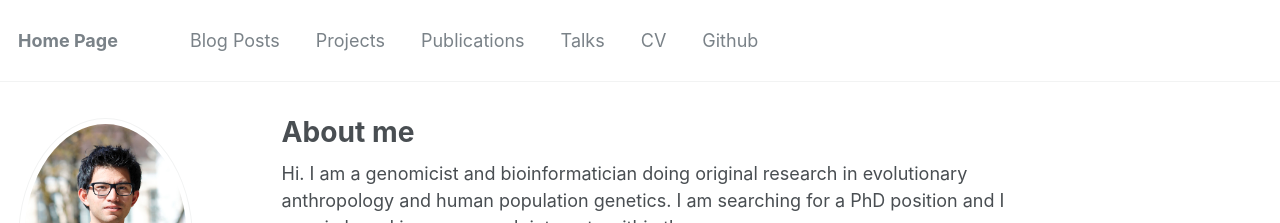
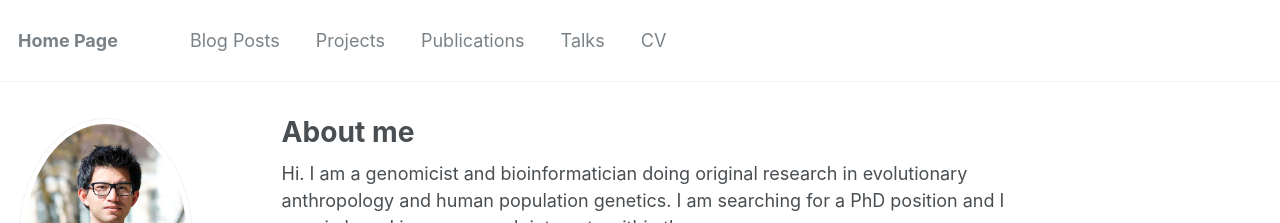
Before and after one commit to JRodrigoF/JRodrigoFlores.github.io, a Jekyll site: the page built from _pages/about.md, in a window 1280 px wide and 1060 px high. Shown: the top 223 px of the window. Built offline with Jekyll 4.4.1, drawn with Linux system fonts in a browser that asks for light colours; some web fonts are replaced.

Commit message:
Update navigation.yml

```diff
--- a/_data/navigation.yml
+++ b/_data/navigation.yml
@@ -14,6 +14,3 @@ main:
 
   - title: "CV"
     url: /cv/
-
-  - title: "Github"
-    url: https://github.com/JRodrigoF
```
